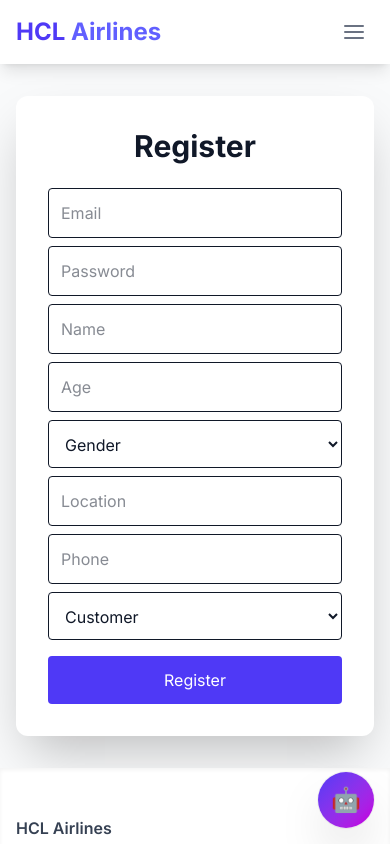
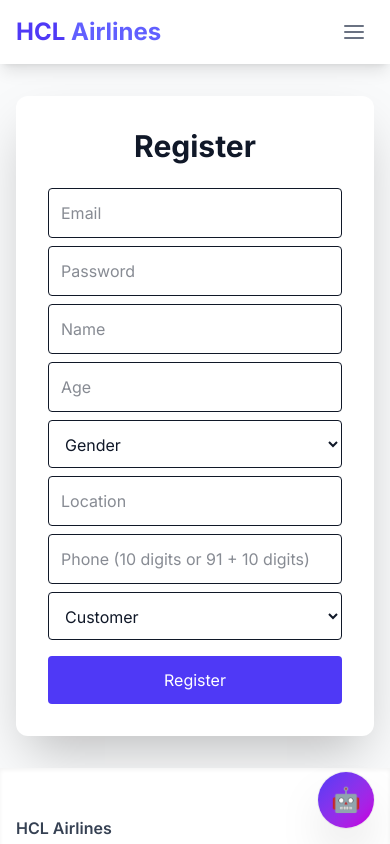
Before and after one commit to ShaikFiroz-developer/hclairline, a React (Vite) app: page /register in a window 390 px wide. Shown: the top 844 px of the page. Built offline with nearby package versions, Linux system fonts and the light colour scheme.

Commit message:
updated the phone num validation

```diff
--- a/src/components/auth/Register.jsx
+++ b/src/components/auth/Register.jsx
@@ -19,7 +19,14 @@ const Register = ({ darkMode }) => {
   const navigate = useNavigate();
 
   const handleChange = (e) => {
-    setFormData({ ...formData, [e.target.name]: e.target.value });
+    const { name, value } = e.target;
+    if (name === 'phone') {
+      // digits only, no leading +
+      const sanitized = value.replace(/\D/g, '').slice(0, 15);
+      setFormData({ ...formData, phone: sanitized });
+      return;
+    }
+    setFormData({ ...formData, [name]: value });
   };
 
   const validate = () => {
@@ -32,7 +39,8 @@ const Register = ({ darkMode }) => {
     if (!ageNum || ageNum < 18 || ageNum > 120) e.age = 'Age must be between 18 and 120';
     if (!['M', 'F'].includes(formData.gender)) e.gender = 'Select a gender';
     if (!formData.location || formData.location.trim().length < 2) e.location = 'Enter a valid location';
-    if (!/^\+?\d{10,15}$/.test(formData.phone.trim())) e.phone = 'Enter a valid phone number (10-15 digits)';
+    // Indian numbers: either 10 digits (local) or 12 digits starting with 91 (country code without +)
+    if (!/^(91\d{10}|\d{10})$/.test(formData.phone.trim())) e.phone = 'Enter 10 digits (local) or 91 + 10 digits (no +)';
     if (!['customer', 'employee'].includes(formData.role)) e.role = 'Select a valid role';
     setErrors(e);
     return Object.keys(e).length === 0;
@@ -132,13 +140,18 @@ const Register = ({ darkMode }) => {
         {errors.location && <p className="text-red-600 text-sm mb-2">{errors.location}</p>}
         <input
           name="phone"
+          type="tel"
+          inputMode="numeric"
           value={formData.phone}
           onChange={handleChange}
           onBlur={validate}
-          placeholder="Phone"
+          placeholder="Phone (10 digits or 91 + 10 digits)"
           className={`w-full p-3 mb-2 border rounded ${errors.phone ? 'border-red-500' : ''}`}
           required
           aria-invalid={!!errors.phone}
+          pattern="^(91\d{10}|\d{10})$"
+          title="Enter 10 digits (local) or 91 followed by 10 digits (numbers only)"
+          maxLength={12}
         />
         {errors.phone && <p className="text-red-600 text-sm mb-2">{errors.phone}</p>}
         <select
```
